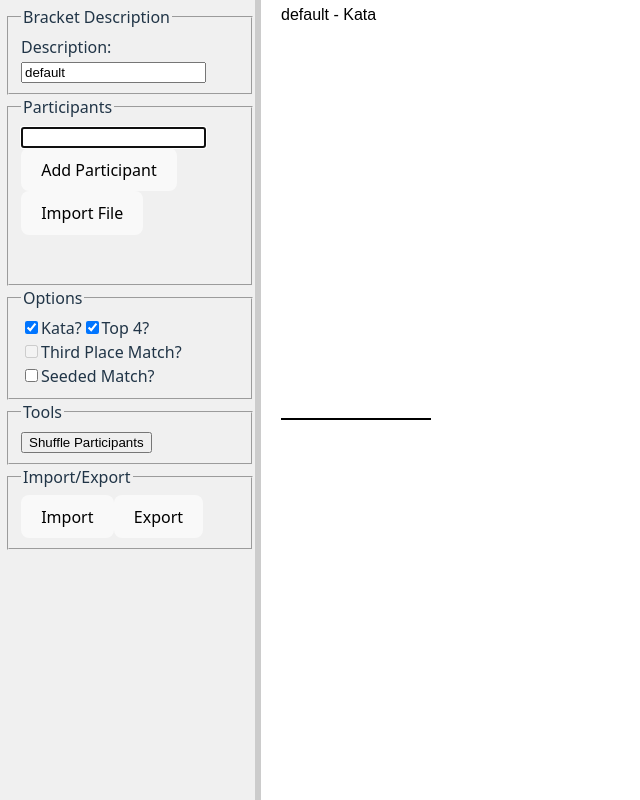
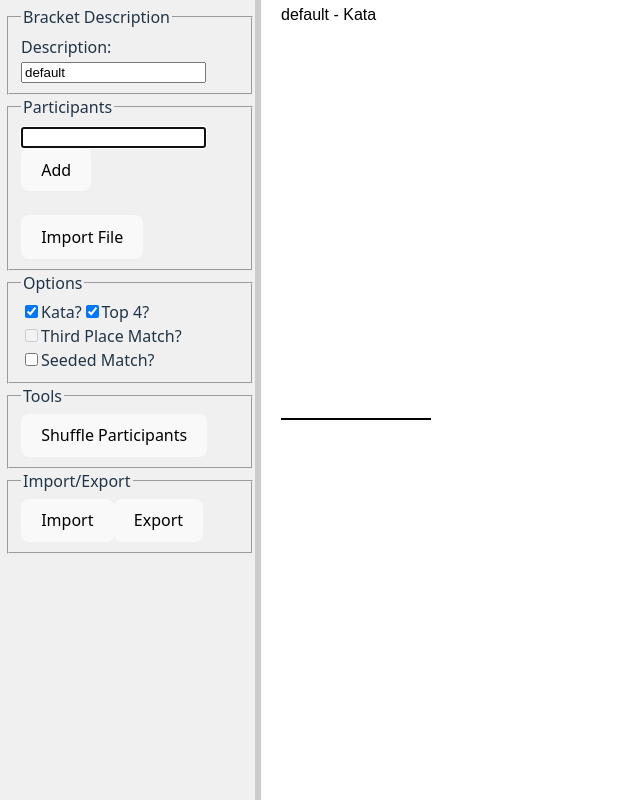
Before and after one commit to nikojo/Brackets, a React (Vite) app: page / in a window 1280 px wide. Shown: the whole page, without its empty margins (0-640 px from the left). Built offline with nearby package versions, Linux system fonts and the light colour scheme.

Commit message:
clean up format of config panel some more

```diff
--- a/src/App.css
+++ b/src/App.css
@@ -42,7 +42,6 @@ html, body {
 
 .input-participants {
   width: 100%;
-  height: 150px;
 }
 
 .panel-resize-handle {
--- a/src/components/InputParticipants.tsx
+++ b/src/components/InputParticipants.tsx
@@ -57,8 +57,10 @@ export default function InputParticipants() {
             ref={inputRef}
              />
             <button onClick={handleAddParticipant}>
-                Add Participant
+                Add
             </button>
+            <br />
+            <br />
             <FileUploadModal onDataParsed={handleAddParticipants} />
         </div>
     )
--- a/src/components/shuffle.tsx
+++ b/src/components/shuffle.tsx
@@ -10,7 +10,7 @@ const Shuffle = observer(() => {
 
     return (
         <div>
-             <input type="button" value="Shuffle Participants" onClick={shuffleParticipants} />
+             <button onClick={shuffleParticipants} >Shuffle Participants</button>
         </div>
     )
 });
```
